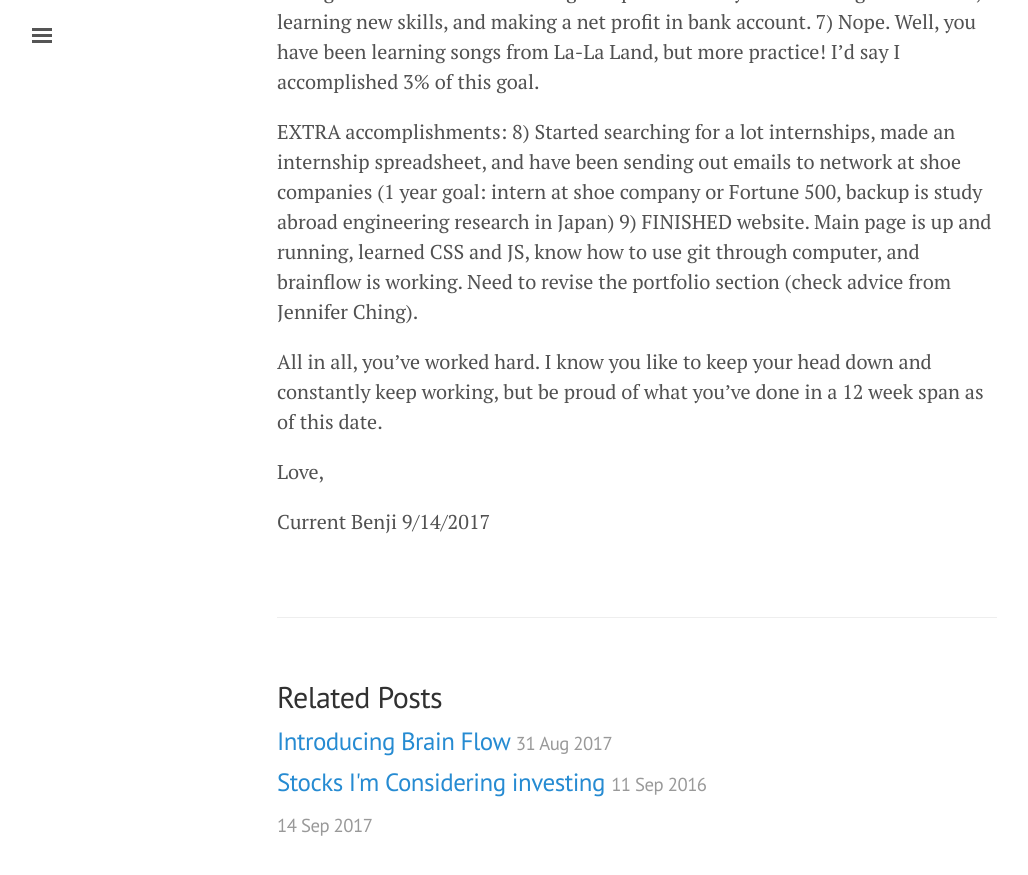
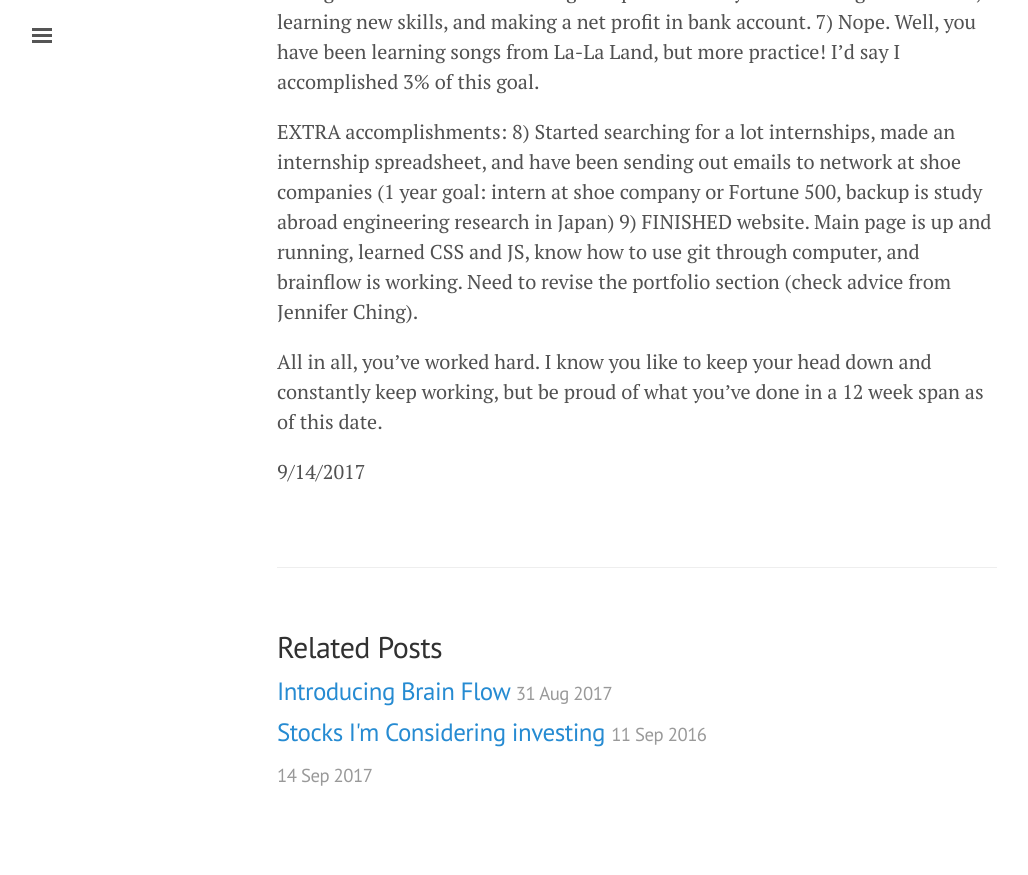
Before and after one commit to bjchia/bjchia.github.io, a Jekyll site: the page built from _posts/2016-09-14-summer-accomplishments.md, in a window 1280 px wide and 900 px high, scrolled down 945 px. Shown: the top 875 px of the window, without its empty margins (3-1031 px from the left). Built offline with Jekyll 4.4.1, drawn with Linux system fonts in a browser that asks for light colours; after the commit the page ends 1795 px from its top, so only the background shows below that.

Commit message:
Update 2016-09-14-summer-accomplishments.md

```diff
--- a/_posts/2016-09-14-summer-accomplishments.md
+++ b/_posts/2016-09-14-summer-accomplishments.md
@@ -30,7 +30,4 @@ EXTRA accomplishments:
 
 All in all, you've worked hard. I know you like to keep your head down and constantly keep working, but be proud of what you've done in a 12 week span as of this date.
 
-Love,
-
-Current Benji
 9/14/2017
```
